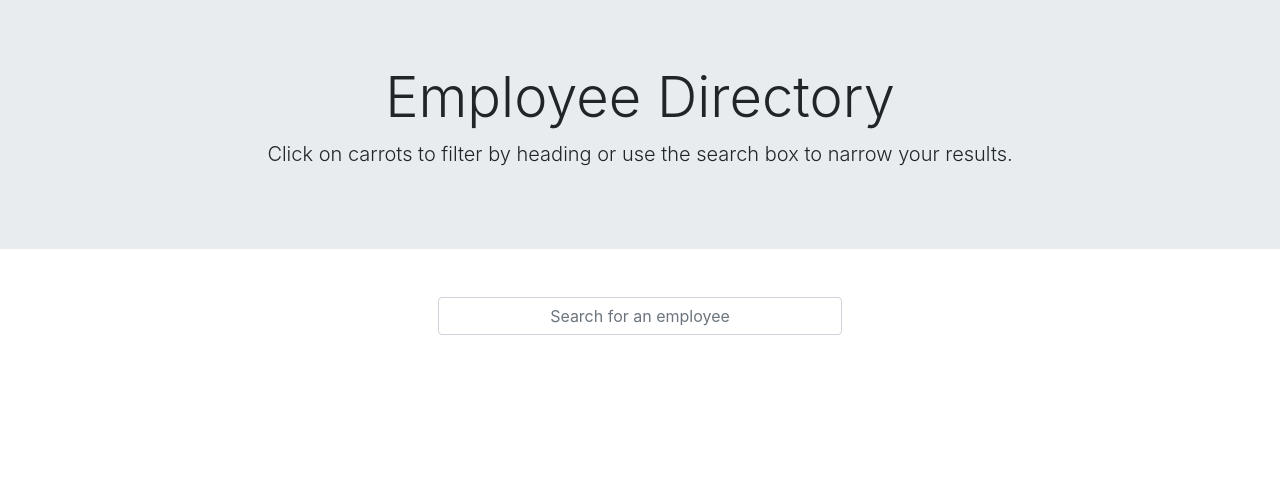
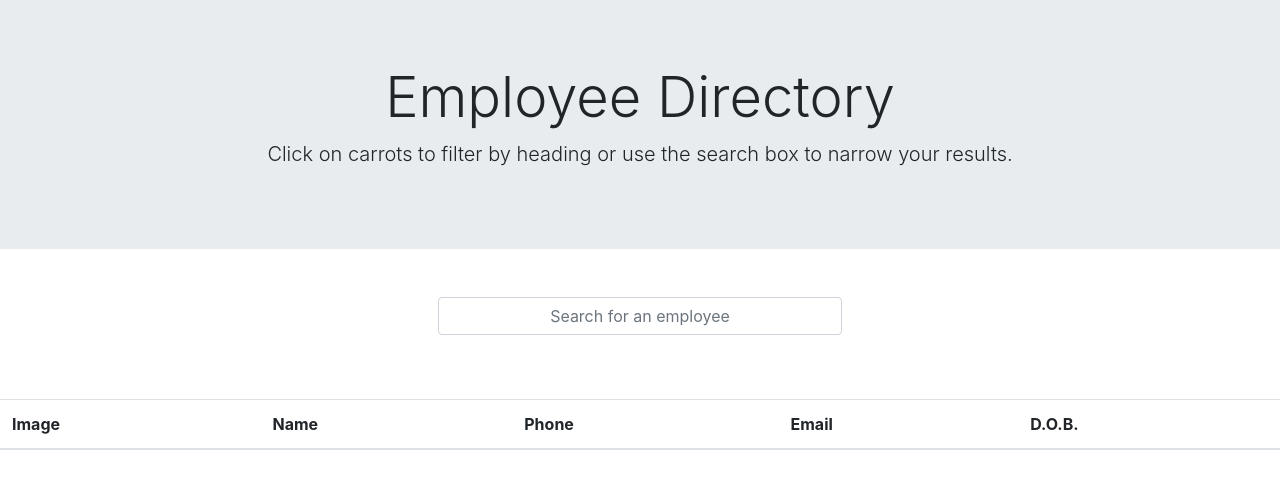
Before and after one commit to RyanKirkland86/employee-directory, a React (Create React App) app in the folder employee-directory/: page / in a window 1280 px wide. Shown: the top 488 px of the page. Built offline with nearby package versions, Linux system fonts and the light colour scheme.

Commit message:
Working on tables, have a good placeholder

```diff
--- a/employee-directory/src/App.js
+++ b/employee-directory/src/App.js
@@ -16,6 +16,9 @@ class App extends Component {
             // handleInputChange={handleInputChange}
             // results={search}
           />
+          <Table>
+
+          </Table>
       </Wrapper>
     )
   }
--- a/employee-directory/src/components/Table/index.js
+++ b/employee-directory/src/components/Table/index.js
@@ -1,8 +1,28 @@
 import React from "react";
+import TableRow from "../TableRow";
 import "./style.css";
 
-function Table(props) {
-
+function Table({ image, name, phone, email, dob }) {
+    return(
+        <table class="table">
+            <thead>
+                <tr>
+                    <th scope="col">Image</th>
+                    <th scope="col">Name</th>
+                    <th scope="col">Phone</th>
+                    <th scope="col">Email</th>
+                    <th scope="col">D.O.B.</th>
+                </tr>
+            </thead>
+            <TableRow
+                image={image}
+                name={name}
+                phone={phone}
+                email={email}
+                dob={dob}
+            />
+        </table>
+  )
 }
 
 export default Table;
--- a/employee-directory/src/components/TableRow/index.js
+++ b/employee-directory/src/components/TableRow/index.js
@@ -1,8 +1,18 @@
 import React from "react";
 import "./style.css";
 
-function TableRow(props) {
-
+function TableRow({ image, name, phone, email, dob }) {
+    return(
+        <tbody>
+            <tr>
+                <th scope="row">{image}</th>
+                <td>{name}</td>
+                <td>{phone}</td>
+                <td>{email}</td>
+                <td>{dob}</td>
+            </tr>
+        </tbody>
+    )
 }
 
 export default TableRow;
```
